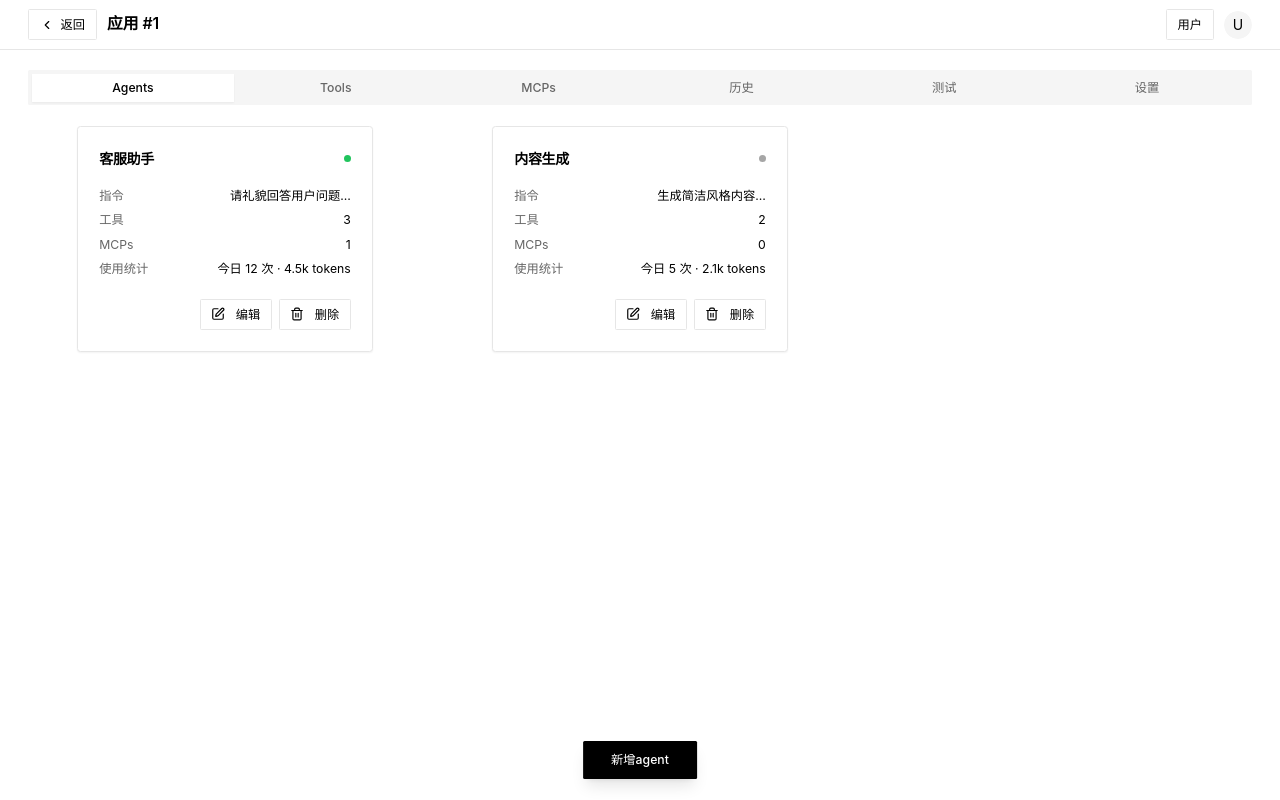
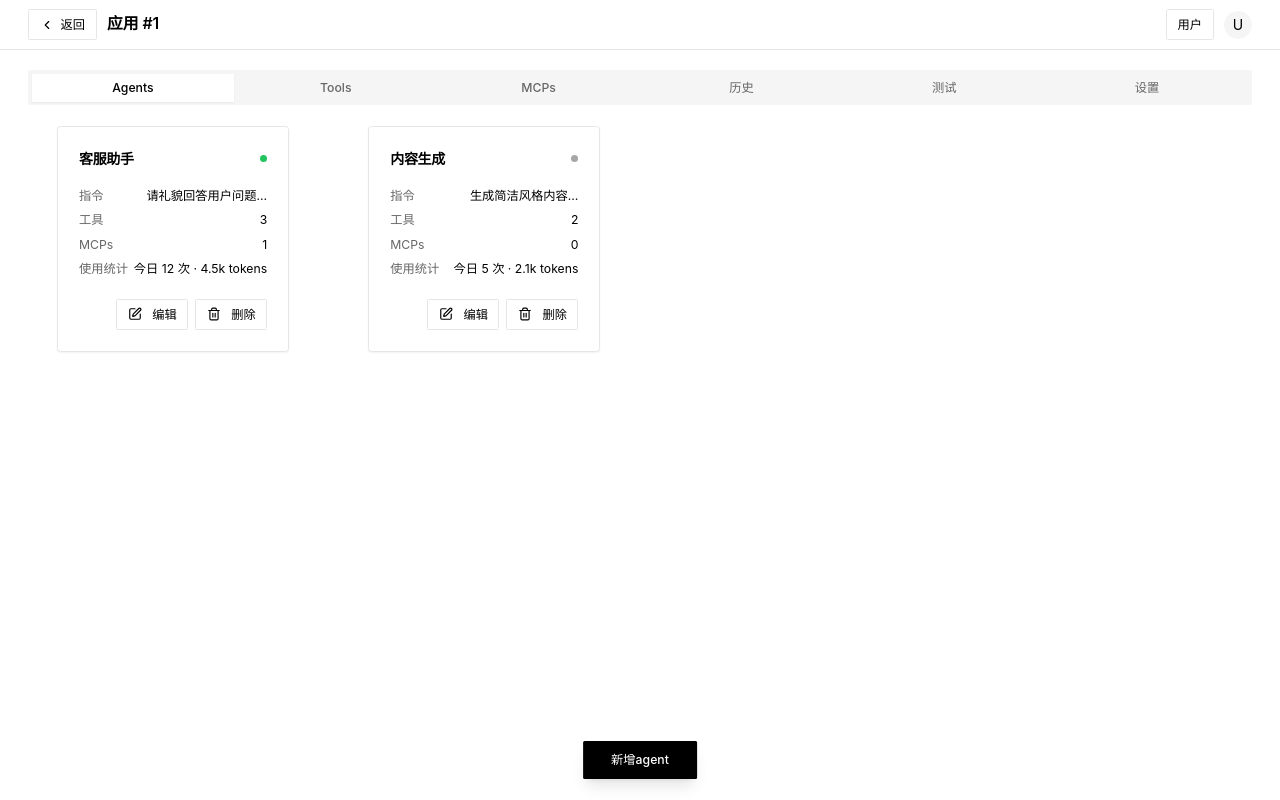
Before and after one commit to Whopus/prompt-pilot-workshop, a React (Vite) app: page /apps/1/agents in a window 1280 px wide. Built offline with nearby package versions, Linux system fonts and the light colour scheme.

Commit message:
Adjust card width
Adjust card width to 0.8 times the original to ensure four cards can be placed on one line.

```diff
--- a/src/pages/AppDetail.tsx
+++ b/src/pages/AppDetail.tsx
@@ -85,9 +85,9 @@ const AgentsSection = () => {
 
   return (
     <section className="space-y-4">
-      <div className="grid grid-cols-1 md:grid-cols-2 lg:grid-cols-3 gap-6">
+      <div className="grid grid-cols-1 md:grid-cols-2 lg:grid-cols-4 gap-6">
         {items.map((it) => (
-          <div key={it.id} className="w-3/4 justify-self-center">
+          <div key={it.id} className="w-4/5 justify-self-center">
             <Card>
             <CardHeader className="flex flex-row items-center justify-between space-y-0 pb-2">
               <CardTitle className="text-base font-semibold">{it.name}</CardTitle>
```
